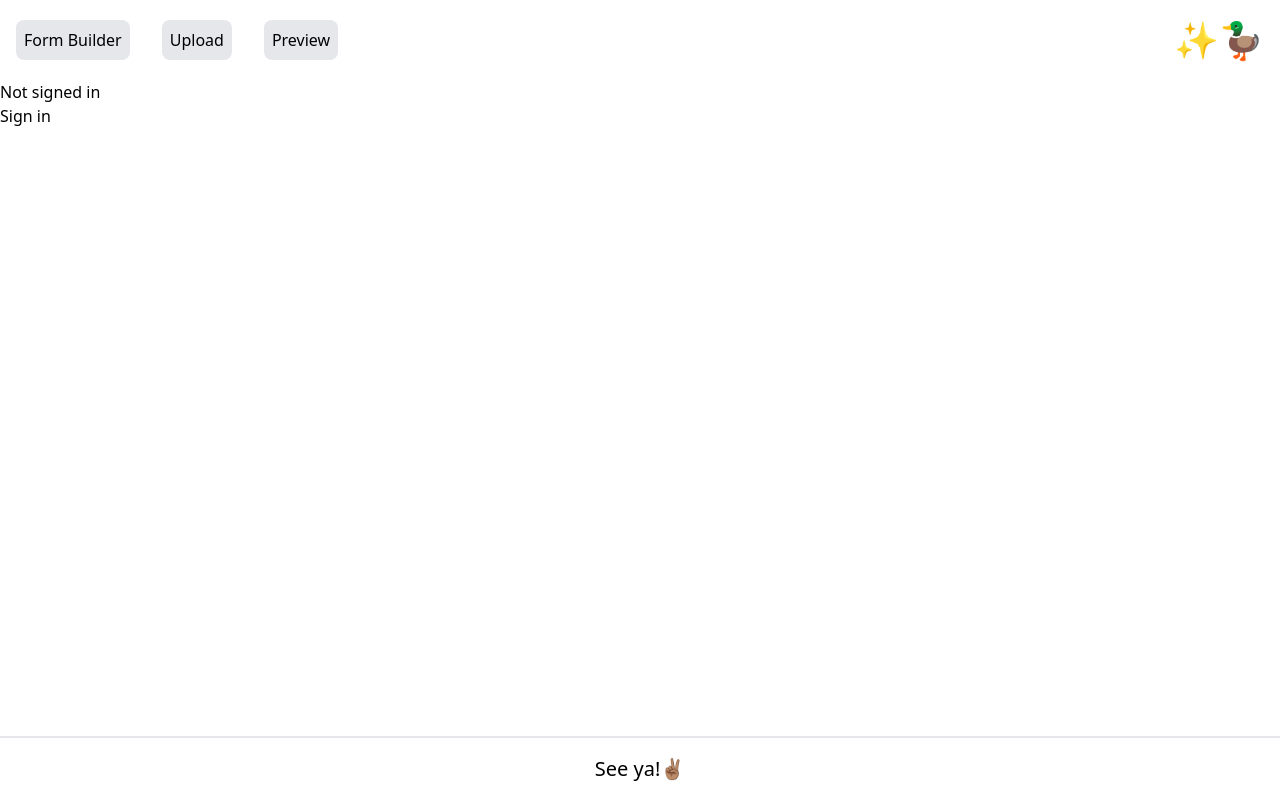
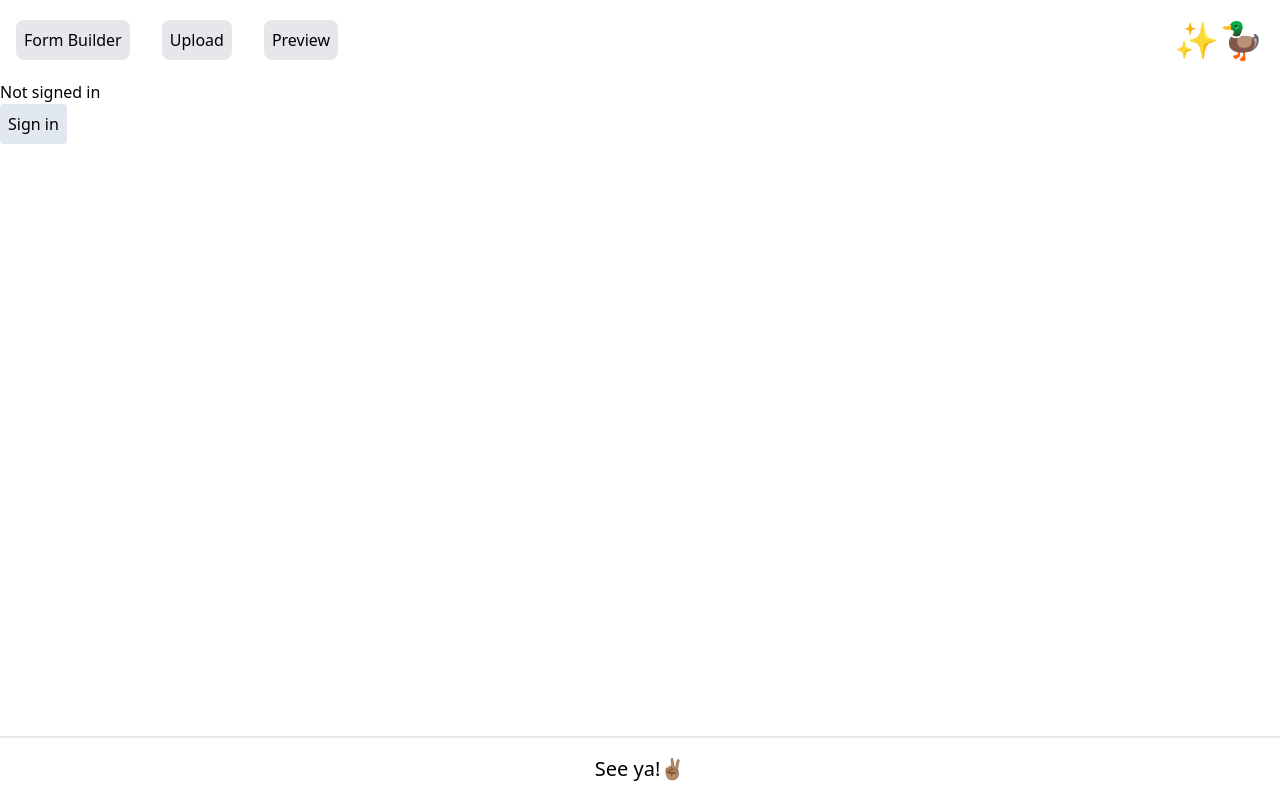
Before and after one commit to alejandrosatxc/form-builder, a Next.js app: page /quickstart in a window 1280 px wide. Built offline with nearby package versions, Linux system fonts and the light colour scheme; no server answers.

Commit message:
Sign-in/out button styling

```diff
--- a/pages/quickstart.js
+++ b/pages/quickstart.js
@@ -6,14 +6,14 @@ const quickstart = () => {
         return (
             <>
                 Signed in as {session.user.email} <br />
-                <button onClick={() => signOut()}>Sign out</button>
+                <button className="bg-slate-200 rounded p-2" onClick={() => signOut()}>Sign out</button>
             </>
         )
     }
     return (
         <>
             Not signed in <br />
-            <button onClick={() => signIn()}>Sign in</button>
+            <button className="bg-slate-200 rounded p-2" onClick={() => signIn()}>Sign in</button>
         </>
     )
 
```
